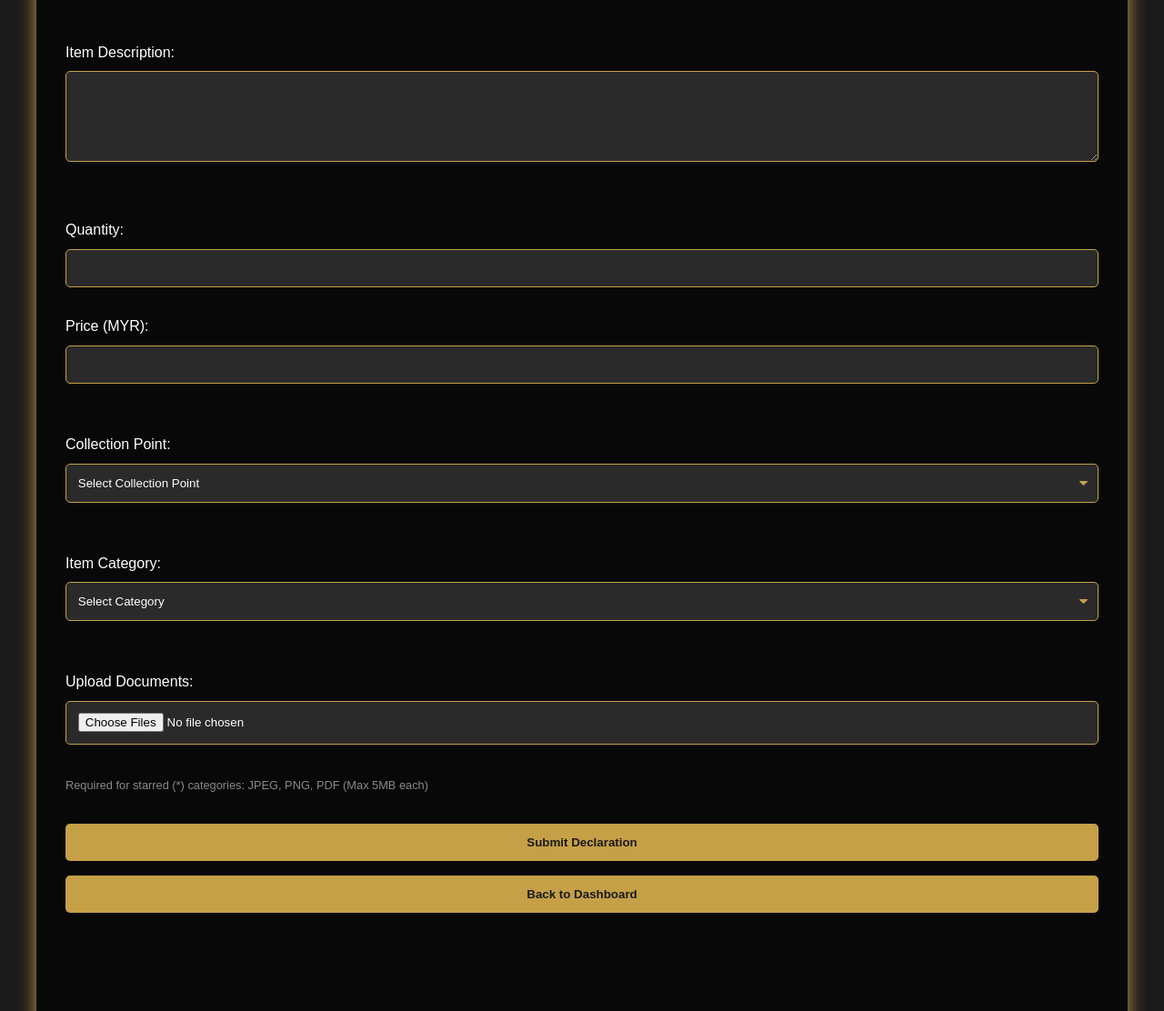
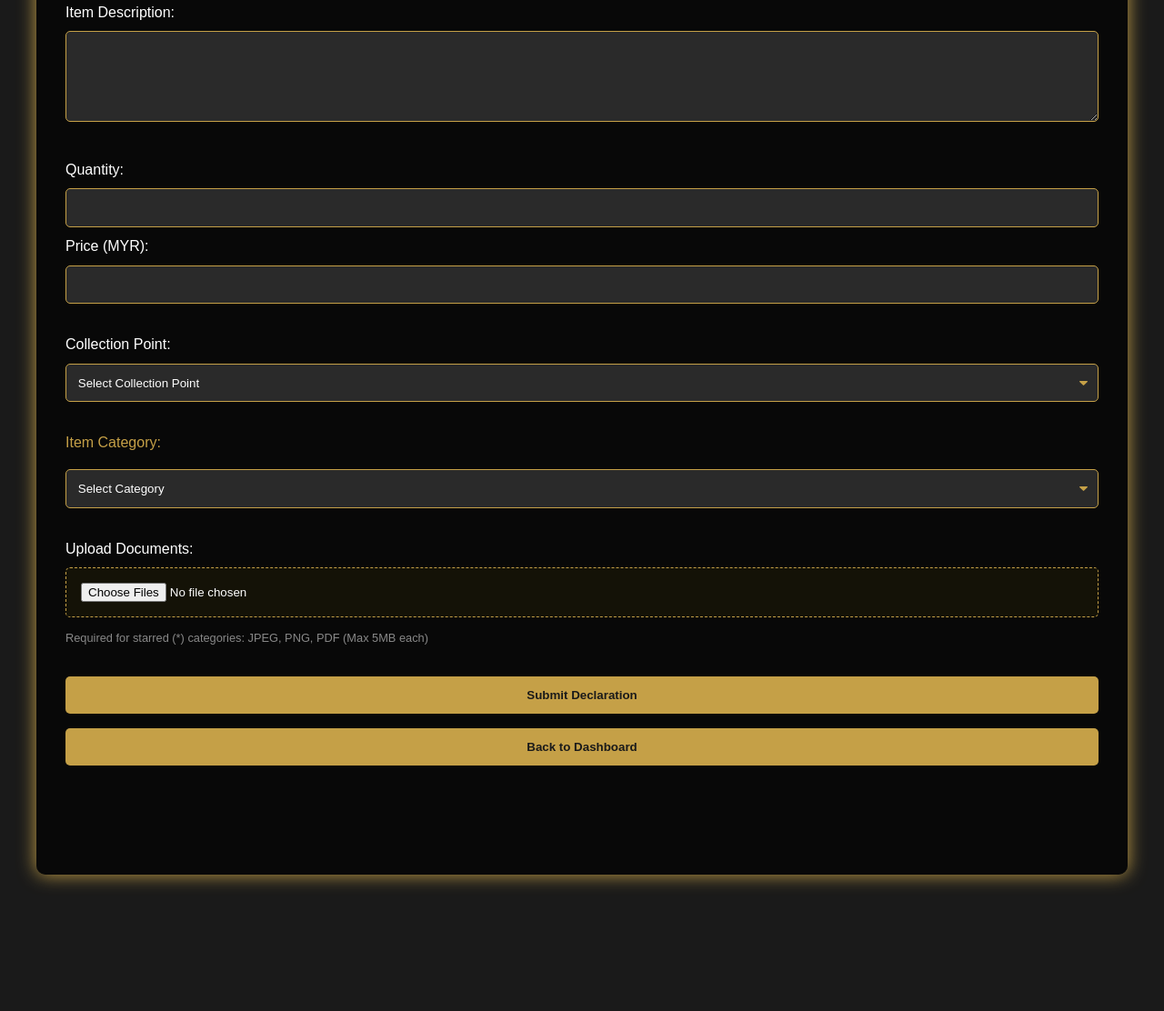
Before and after one commit to omis-logistic/cazlogin, a plain HTML site: page parcel-declaration.html in a window 1280 px wide. Shown: the part 371-1483 px from the top of the page at 91% size. After the commit the page ends 1381 px from the top, so only its background shows below. Drawn offline with Linux system fonts and the light colour scheme; sample sign-in values are in the browser's storage.

Commit message:
parcel-declaration.html

```diff
--- a/parcel-declaration.html
+++ b/parcel-declaration.html
@@ -10,7 +10,6 @@
   <div class="container">
     <h1>Parcel Declaration Form</h1>
     <form id="declarationForm">
-
       <!-- Tracking Number -->
       <div class="input-group">
         <label for="trackingNumber">Tracking Number:</label>
@@ -18,21 +17,18 @@
                pattern="^[A-Za-z0-9\-]+"
                title="Only letters, numbers, and hyphens allowed (no spaces)"
                required>
-        <div id="trackingError" class="error-message"></div>
       </div>
 
       <!-- Auto-populated Phone Number -->
       <div class="input-group">
         <label for="phone">Phone Number:</label>
         <input type="tel" id="phone" name="phone" readonly>
-        <div id="phoneNumberError" class="error-message"></div>
       </div>
 
       <!-- Item Description -->
       <div class="input-group">
         <label for="itemDescription">Item Description:</label>
         <textarea id="itemDescription" name="itemDescription" required></textarea>
-        <div id="itemDescriptionError" class="error-message"></div>
       </div>
 
       <!-- Quantity and Price -->
@@ -41,13 +37,11 @@
           <label for="quantity">Quantity:</label>
           <input type="number" id="quantity" name="quantity"
                  min="1" step="1" required>
-          <div id="quantityError" class="error-message"></div>
         </div>
         <div>
           <label for="price">Price (MYR):</label>
           <input type="number" id="price" name="price"
                  min="0" step="0.01" required>
-          <div id="priceError" class="error-message"></div>
         </div>
       </div>
 
@@ -59,11 +53,10 @@
           <option value="Rimba">Rimba</option>
           <option value="Bengkurong">Bengkurong</option>
         </select>
-        <div id="collectionPointError" class="error-message"></div>
       </div>
 
       <!-- Item Category -->
-      <div class="input-group">
+      <div class="form-group">
         <label for="itemCategory">Item Category:</label>
         <select id="itemCategory" name="itemCategory" required>
           <option value="">Select Category</option>
@@ -119,29 +112,25 @@
           <option value="*Oil Ointment">*Oil Ointment</option>
           <option value="*Supplement">*Supplement</option>
         </select>
-        <div id="itemCategoryError" class="error-message"></div>
       </div>
 
       <!-- File Upload -->
       <div class="input-group">
-        <label for="invoiceFiles">Upload Documents:</label>
+        <label for="fileUpload">Upload Documents:</label>
         <input type="file"
-               id="invoiceFiles"
-               name="files"
-               multiple
-               accept="image/jpeg, image/png, application/pdf"
-               onchange="handleFileSelection(this)">
-        <div id="invoiceFilesError" class="error-message"></div>
-        <small class="form-text">
+       id="fileUpload"
+       name="files"
+       multiple
+       accept="image/jpeg, image/png, application/pdf"
+       onchange="handleFileSelection(this)">
+        <small id="fileHelp" class="form-text">
           Required for starred (*) categories: JPEG, PNG, PDF (Max 5MB each)
         </small>
       </div>
 
       <!-- Form Buttons -->
       <div class="button-group">
-        <button type="submit" id="submitBtn" class="gold-button" disabled>
-          Submit Declaration
-        </button>
+        <button type="submit" class="gold-button">Submit Declaration</button>
         <button type="button" class="gold-button" onclick="safeRedirect('dashboard.html')">
           Back to Dashboard
         </button>
@@ -150,7 +139,6 @@
 
     <!-- Status Messages -->
     <div id="message" class="message" aria-live="polite"></div>
-    <div id="error-message" class="error-message"></div>
   </div>
 
   <script src="scripts/app.js"></script>
```
